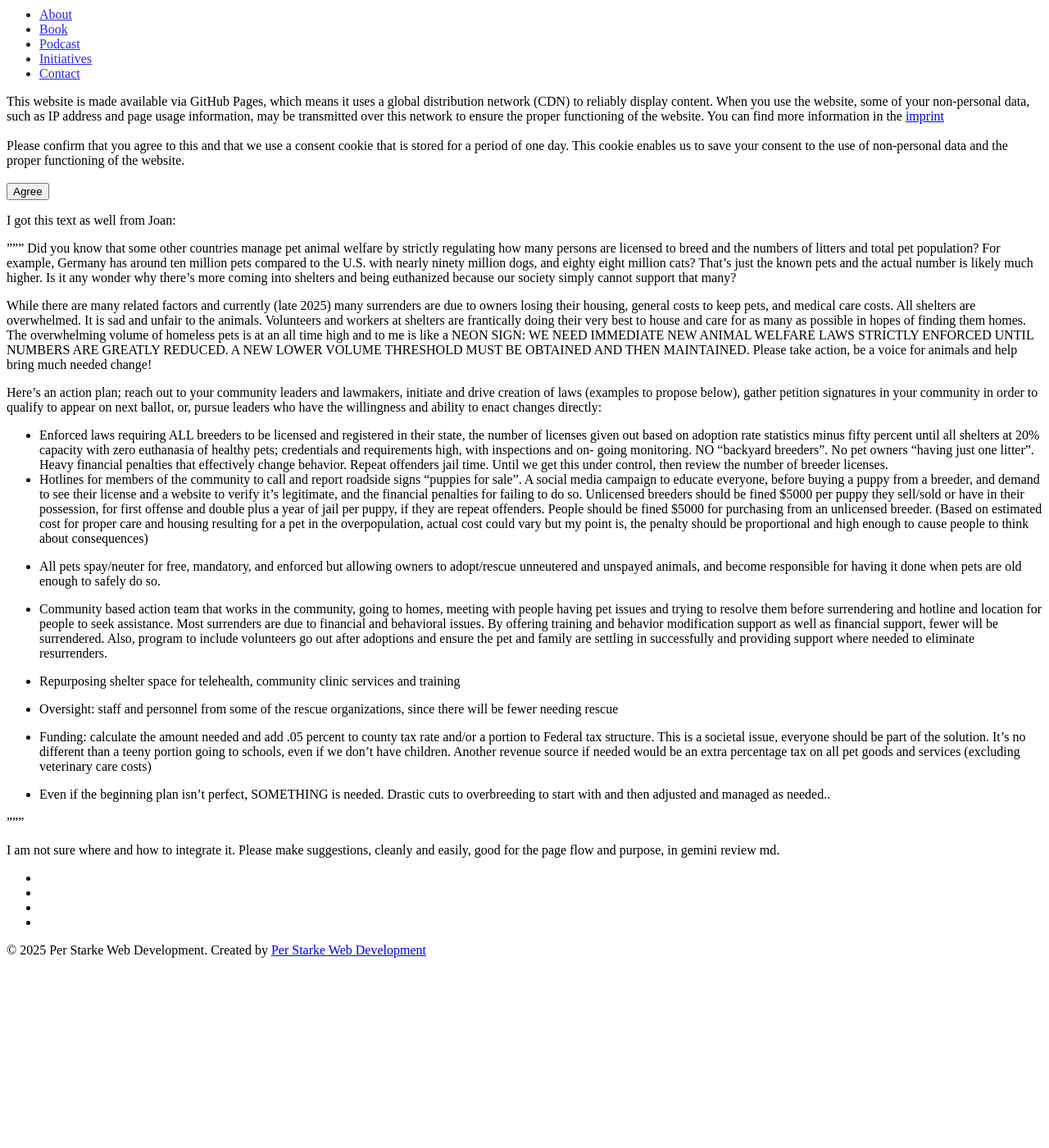
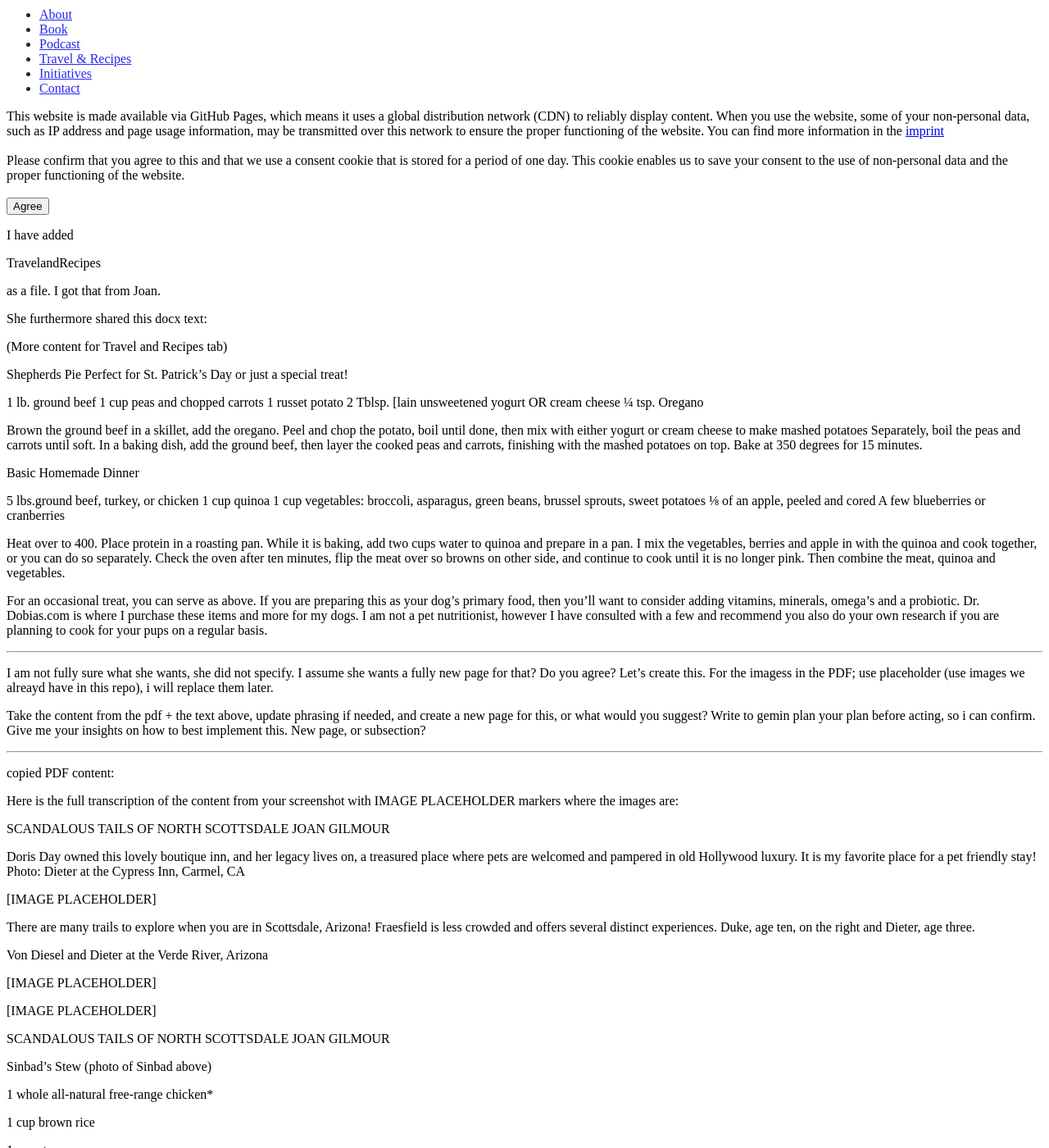
Before and after one commit to perstarke-webdev/puppps-by-joan, a Jekyll site: the page built from gemini-tasks.md, in a window 1280 px wide and 1400 px high, scrolled down 1236 px. Shown: the whole window at 82% size. Built offline with Jekyll 4.4.1, drawn with Linux system fonts in a browser that asks for light colours; cached includes are drawn as plain includes; our own code applies the rules of GitHub Pages for plain Markdown files; before the commit the page ends 2412 px from its top, so only the background shows below that; some of the changed text lies outside the part shown.

Commit message:
feat: Add Travel & Recipes page and update navigation

```diff
--- a/_data/navigation.yml
+++ b/_data/navigation.yml
@@ -9,6 +9,9 @@
   - title: "Podcast"
     url: /podcast
     blank: false
+  - title: "Travel & Recipes"
+    url: /recipes
+    blank: false
   - title: "Initiatives"
     url: /initiatives
     blank: false
--- /dev/null
+++ b/_pages/recipes.html
@@ -0,0 +1,199 @@
+---
+title: "Travel & Recipes"
+layout: page
+permalink: /recipes
+header:
+    overlay_image: /assets/images/header.webp
+    overlay_filter: rgba(0, 0, 0, 0.2)
+excerpt: "Explore pet-friendly travel destinations and discover delicious, homemade recipes for your furry friends."
+---
+
+<p>Welcome to Joan's collection of pet-friendly travel adventures and wholesome homemade recipes designed to delight your furry companions!</p>
+
+<section>
+    <h2>Pet-Friendly Travel Adventures</h2>
+
+    <!-- Scottsdale Travel Section -->
+    <div class="itr-container desktop-only">
+        <div class="itr-image-container">
+            <img src="/assets/images/initiatives/health.webp" alt="Scottsdale Trails Placeholder" class="itr-image" style="width:300px; border-radius: 5px;">
+        </div>
+        <div class="itr-text">
+            <h3>Scandalous Tails of North Scottsdale</h3>
+            <p>There are many trails to explore when you are in Scottsdale, Arizona! Fraesfield is less crowded and offers several distinct experiences. Meet Duke, age ten, and Dieter, age three, enjoying the trails.</p>
+            <p><i>Photo: Duke and Dieter on Scottsdale Trails</i></p>
+        </div>
+    </div>
+
+    <div class="mobile-only" style="text-align: center;">
+        <h3>Scandalous Tails of North Scottsdale</h3>
+        <img src="/assets/images/initiatives/health-mobile.webp" alt="Scottsdale Trails Placeholder" class="itr-image" style="width:100vw; height: 200px; border-radius: 5px; margin: 1rem 0; object-fit: cover;">
+        <p>There are many trails to explore when you are in Scottsdale, Arizona! Fraesfield is less crowded and offers several distinct experiences. Meet Duke, age ten, and Dieter, age three, enjoying the trails.</p>
+        <p><i>Photo: Duke and Dieter on Scottsdale Trails</i></p>
+    </div>
+
+    <!-- Cypress Inn Section -->
+    <div class="itr-container desktop-only" style="align-items: flex-start;">
+        <div class="itr-text">
+            <h3>Doris Day's Cypress Inn</h3>
+            <p>Doris Day owned this lovely boutique inn, and her legacy lives on. It's a treasured place where pets are welcomed and pampered in old Hollywood luxury. It remains Joan's favorite spot for a pet-friendly stay!</p>
+            <p><i>Photo: Dieter at the Cypress Inn, Carmel, CA</i></p>
+        </div>
+        <div class="itr-image-container" style="align-self: flex-start;">
+            <img src="/assets/images/initiatives/shelter.webp" alt="Cypress Inn Placeholder" class="itr-image" style="width:300px; border-radius: 5px;">
+        </div>
+    </div>
+
+    <div class="mobile-only" style="text-align: center;">
+        <h3>Doris Day's Cypress Inn</h3>
+        <img src="/assets/images/initiatives/shelter-mobile.webp" alt="Cypress Inn Placeholder" style="width:100vw; height: 200px; border-radius: 5px; margin: 1rem 0; object-fit: cover;">
+        <p>Doris Day owned this lovely boutique inn, and her legacy lives on. It's a treasured place where pets are welcomed and pampered in old Hollywood luxury. It remains Joan's favorite spot for a pet-friendly stay!</p>
+            <p><i>Photo: Dieter at the Cypress Inn, Carmel, CA</i></p>
+    </div>
+
+    <!-- Verde River Section -->
+    <div class="itr-container desktop-only">
+        <div class="itr-image-container">
+            <img src="/assets/images/initiatives/labs.webp" alt="Verde River Placeholder" class="itr-image" style="width:300px; border-radius: 5px;">
+        </div>
+        <div class="itr-text">
+            <h3>Verde River Adventures</h3>
+            <p>Explore the beauty of Arizona with your pets! Von Diesel and Dieter enjoying their time at the Verde River.</p>
+            <p><i>Photo: Von Diesel and Dieter at the Verde River, Arizona</i></p>
+        </div>
+    </div>
+
+    <div class="mobile-only" style="text-align: center;">
+        <h3>Verde River Adventures</h3>
+        <img src="/assets/images/initiatives/labs-mobile.webp" alt="Verde River Placeholder" class="itr-image" style="width:100vw; height: 200px; border-radius: 5px; margin: 1rem 0; object-fit: cover;">
+        <p>Explore the beauty of Arizona with your pets! Von Diesel and Dieter enjoying their time at the Verde River.</p>
+            <p><i>Photo: Von Diesel and Dieter at the Verde River, Arizona</i></p>
+    </div>
+
+</section>
+
+<section>
+    <h2>Homemade Pet Recipes</h2>
+
+    <!-- Shepherds Pie -->
+    <h3>Shepherds Pie</h3>
+    <img src="/assets/images/home/book.webp" alt="Shepherds Pie Placeholder" style="width: 100%; max-width: 400px; margin: 1rem auto; display: block; border-radius: 5px;">
+    <p>Perfect for St. Patrick’s Day or just a special treat!</p>
+    <a href="#" class="btn btn--primary read-more-btn" data-target="recipe-shepherds-pie">Read More</a>
+    <div id="recipe-shepherds-pie" class="expandable-content" style="display: none;">
+        <h4>Ingredients:</h4>
+        <ul>
+            <li>1 lb. ground beef</li>
+            <li>1 cup peas and chopped carrots</li>
+            <li>1 russet potato</li>
+            <li>2 Tblsp. plain unsweetened yogurt OR cream cheese</li>
+            <li>¼ tsp. Oregano</li>
+        </ul>
+
+        <h4>Instructions:</h4>
+        <ol>
+            <li>Brown the ground beef in a skillet, add the oregano.</li>
+            <li>Peel and chop the potato, boil until done, then mix with either yogurt or cream cheese to make mashed potatoes.</li>
+            <li>Separately, boil the peas and carrots until soft.</li>
+            <li>In a baking dish, add the ground beef, then layer the cooked peas and carrots, finishing with the mashed potatoes on top.</li>
+            <li>Bake at 350 degrees for 15 minutes.</li>
+        </ol>
+    </div>
+
+    <!-- Basic Homemade Dinner -->
+    <h3>Basic Homemade Dinner</h3>
+    <img src="/assets/images/home/podcast.webp" alt="Homemade Dinner Placeholder" style="width: 100%; max-width: 400px; margin: 1rem auto; display: block; border-radius: 5px;">
+    <p>A wholesome and customizable meal for your dog.</p>
+    <a href="#" class="btn btn--primary read-more-btn" data-target="recipe-basic-dinner">Read More</a>
+    <div id="recipe-basic-dinner" class="expandable-content" style="display: none;">
+        <h4>Ingredients:</h4>
+        <ul>
+            <li>5 lbs. ground beef, turkey, or chicken</li>
+            <li>1 cup quinoa</li>
+            <li>1 cup vegetables: broccoli, asparagus, green beans, brussel sprouts, sweet potatoes</li>
+            <li>⅛ of an apple, peeled and cored</li>
+            <li>A few blueberries or cranberries</li>
+        </ul>
+
+        <h4>Instructions:</h4>
+        <ol>
+            <li>Heat oven to 400 degrees.</li>
+            <li>Place protein in a roasting pan.</li>
+            <li>While it is baking, add two cups water to quinoa and prepare in a pan.</li>
+            <li>Mix the vegetables, berries and apple in with the quinoa and cook together, or you can do so separately.</li>
+            <li>Check the oven after ten minutes, flip the meat over so browns on other side, and continue to cook until it is no longer pink.</li>
+            <li>Then combine the meat, quinoa and vegetables.</li>
+        </ol>
+        <p>For an occasional treat, you can serve as above. If you are preparing this as your dog’s primary food, then you’ll want to consider adding vitamins, minerals, omega’s and a probiotic. <a href="https://www.drdobias.com" target="_blank" rel="noopener noreferrer">Dr. Dobias.com</a> is where I purchase these items and more for my dogs. I am not a pet nutritionist, however I have consulted with a few and recommend you also do your own research if you are planning to cook for your pups on a regular basis.</p>
+    </div>
+
+    <!-- Sinbad’s Stew -->
+    <h3>Sinbad’s Stew</h3>
+    <img src="/assets/images/full-logo.webp" alt="Sinbad's Stew Placeholder" style="width: 100%; max-width: 400px; margin: 1rem auto; display: block; border-radius: 5px;">
+    <p>A hearty and nutritious stew for your canine companion.</p>
+    <a href="#" class="btn btn--primary read-more-btn" data-target="recipe-sinbads-stew">Read More</a>
+    <div id="recipe-sinbads-stew" class="expandable-content" style="display: none;">
+        <h4>Ingredients:</h4>
+        <ul>
+            <li>1 whole all-natural free-range chicken*</li>
+            <li>1 cup brown rice</li>
+            <li>1 carrot</li>
+            <li>¼ cup peas and green beans combined</li>
+            <li>Few sprigs of parsley or rosemary</li>
+        </ul>
+        <h4>Instructions:</h4>
+        <ol>
+            <li>Cover the whole chicken with water in a large pot, cover, boil on medium heat until falling off the bones.</li>
+            <li>Strain and reserve liquid to cook rice and vegetables.</li>
+            <li>Meanwhile, allow chicken to cool enough to work with, then carefully pick out all bones, splintery pieces, skin, tendons.</li>
+            <li>Chop chicken to desired size depending on dog breed/size.</li>
+            <li>Mix together cooked rice, veggies, and chicken.</li>
+        </ol>
+        <p>*If allergic to chicken, substitute turkey or lean beef stew meat</p>
+    </div>
+
+    <!-- Special Occasion Doggie Lasagne -->
+    <h3>Special Occasion Doggie Lasagne</h3>
+    <img src="/assets/images/logo.webp" alt="Doggie Lasagne Placeholder" style="width: 100%; max-width: 400px; margin: 1rem auto; display: block; border-radius: 5px;">
+    <p>A special treat for your German shepherds, or other large breeds!</p>
+    <a href="#" class="btn btn--primary read-more-btn" data-target="recipe-doggie-lasagne">Read More</a>
+    <div id="recipe-doggie-lasagne" class="expandable-content" style="display: none;">
+        <p>I prepared this for three German shepherds—you may need to reduce the recipe!</p>
+        <h4>Ingredients:</h4>
+        <ul>
+            <li>1 red bell pepper, pureed, add ½ cup water, this will be the “sauce”</li>
+            <li>1 lb. cooked ground turkey, add ¼ tsp. oregano</li>
+            <li>1 lb. cottage cheese, mixed with 1 egg</li>
+            <li>6 lasagna noodles, cooked</li>
+        </ul>
+        <h4>Instructions:</h4>
+        <ol>
+            <li>Layer noodles, sauce, meat, cheese, and sprinkle mozzarella or parmesan cheese on top.</li>
+            <li>Bake at 375 for 25 minutes.</li>
+            <li>Cool for 20 minutes.</li>
+            <li>Test. Serve.</li>
+        </ol>
+    </div>
+
+    <!-- Kitty’s Crave -->
+    <h3>Kitty’s Crave</h3>
+    <img src="/assets/images/podcast.webp" alt="Kitty's Crave Placeholder" style="width: 100%; max-width: 400px; margin: 1rem auto; display: block; border-radius: 5px;">
+    <p>A delightful and healthy treat for your feline friends.</p>
+    <a href="#" class="btn btn--primary read-more-btn" data-target="recipe-kittys-crave">Read More</a>
+    <div id="recipe-kittys-crave" class="expandable-content" style="display: none;">
+        <h4>Ingredients:</h4>
+        <ul>
+            <li>8 oz. wild-caught salmon, oven baked</li>
+            <li>6 water-packed unsalted sardines (can substitute mackerel or herring)</li>
+            <li>6 eggs, oven baked well done (no liquid)</li>
+            <li>1 cup quinoa, cooked**</li>
+        </ul>
+        <h4>Instructions:</h4>
+        <ol>
+            <li>Mix and serve as a special treat!</li>
+            <li>Can also be served as a meal topper!</li>
+        </ol>
+        <p>**I leave quinoa out for kitties, add for doggos</p>
+    </div>
+
+</section>
--- a/gemini-tasks.md
+++ b/gemini-tasks.md
@@ -1,27 +1,120 @@
-I got this text as well from Joan:
+I have added
+
+TravelandRecipes
+
+as a file. I got that from Joan.
+
+She furthermore shared this docx text:
 
 
-"""
-Did you know that some other countries manage pet animal welfare by strictly regulating how many persons are licensed to breed and the numbers of litters and total pet population?  For example, Germany has around ten million pets compared to the U.S. with nearly ninety million dogs, and eighty eight million cats?  That’s just the known pets and the actual number is likely much higher.   Is it any wonder why there’s more coming into shelters and being euthanized because our society simply cannot support that many?
+(More content for Travel and Recipes tab)
 
-While there are many related factors and currently (late 2025) many surrenders are due to owners losing their housing, general costs to keep pets, and medical care costs.  All shelters are overwhelmed.  It is sad and unfair to the animals.  Volunteers and workers at shelters are frantically doing their very best to house and care for as many as possible in hopes of finding them homes.  The overwhelming volume of homeless pets is at an all time high and to me is like a NEON SIGN:  WE NEED IMMEDIATE NEW ANIMAL WELFARE LAWS STRICTLY ENFORCED UNTIL NUMBERS ARE GREATLY REDUCED.  A NEW LOWER VOLUME THRESHOLD MUST BE OBTAINED AND THEN MAINTAINED.  Please take action, be a voice for animals and help bring much needed change!
+Shepherds Pie
+Perfect for St. Patrick’s Day or just a special treat!
 
-Here’s an action plan; reach out to your community leaders and lawmakers, initiate and drive creation of laws (examples to propose below), gather petition signatures in your community in order to qualify to appear on next ballot, or, pursue leaders who have the willingness and ability to enact changes directly:
+1 lb. ground beef
+1 cup peas and chopped carrots
+1 russet potato
+2 Tblsp. [lain unsweetened yogurt OR cream cheese
+¼ tsp. Oregano
 
-*	Enforced laws requiring ALL breeders to be licensed and registered in their state, the number of licenses given out based on adoption rate statistics minus fifty percent until all shelters at 20% capacity with zero euthanasia of healthy pets; credentials and requirements high, with inspections and on- going monitoring.  NO “backyard breeders”.  No pet owners “having just one litter”.  Heavy financial penalties that effectively change behavior.  Repeat offenders jail time. Until we get this under control, then review the number of breeder licenses.
-*	Hotlines for members of the community to call and report roadside signs “puppies for sale”.  A social media campaign to educate everyone, before buying a puppy from a breeder, and demand to see their license and a website to verify it’s legitimate, and the financial penalties for failing to do so.  Unlicensed breeders should be fined $5000 per puppy they sell/sold or have in their possession,  for first offense and double plus a year of jail per puppy, if they are  repeat offenders.  People should be fined $5000 for purchasing from an unlicensed breeder.  (Based on estimated cost for proper care and housing resulting for a pet in the overpopulation, actual cost could vary but my point is, the penalty should be proportional and high enough to cause people to think about consequences)
-*	All  pets spay/neuter for free, mandatory, and enforced but allowing owners to adopt/rescue unneutered and unspayed animals, and become responsible for having it done when pets are old enough to safely do so.
+Brown the ground beef in a skillet, add the oregano. Peel and chop the potato, boil until done, then mix with either yogurt or cream cheese to make mashed potatoes Separately, boil the peas and carrots until soft.  In a baking dish, add the ground beef, then layer the cooked peas and carrots, finishing with the mashed potatoes on top.  Bake at 350 degrees for 15 minutes.
 
-*	Community based action team that works in the community, going to homes, meeting with people having pet issues and trying to resolve them before surrendering and hotline and location for people to seek assistance.  Most surrenders are due to financial and behavioral issues.  By offering training and behavior modification support as well as financial support, fewer will be surrendered.  Also,  program to include volunteers go out after adoptions and ensure the pet and family are settling in successfully and providing support where needed to eliminate resurrenders.
 
-*	Repurposing shelter space for telehealth, community clinic services and training
+Basic Homemade Dinner
 
-*	Oversight: staff and personnel from some of the rescue organizations, since there will be fewer needing rescue
+5 lbs.ground beef, turkey, or chicken
+1 cup quinoa
+1 cup vegetables: broccoli, asparagus, green beans, brussel sprouts, sweet potatoes
+⅛ of an apple, peeled and cored
+A few blueberries or cranberries
 
-*	Funding: calculate the amount needed and add .05 percent to county tax rate and/or a portion to Federal tax structure.  This is a societal issue, everyone should be part of the solution.  It’s no different than a teeny portion going to schools, even if we don’t have children. Another revenue source if needed would be an extra percentage tax on all pet goods and services (excluding veterinary care costs)
+Heat over to 400.  Place protein in a roasting pan.  While it is baking, add two cups water to quinoa and prepare in a pan.  I mix the vegetables, berries and apple in with the quinoa and cook together, or you can do so separately.  Check the oven after ten minutes, flip the meat over so browns on other side, and continue to cook until it is no longer pink.  Then combine the meat, quinoa and vegetables.
 
-*	Even if the beginning plan isn’t perfect, SOMETHING is needed.  Drastic cuts to overbreeding to start with and then adjusted and managed as needed..
+For an occasional treat, you can serve as above.  If you are preparing this as your dog’s primary food, then you’ll want to consider adding   vitamins, minerals, omega’s and a probiotic.  Dr. Dobias.com is where I purchase these items and more for my dogs.  I am not a pet nutritionist, however I have consulted with a few and recommend you also do your own research if you are planning to cook for your pups on a regular basis.
 
-"""
 
-I am not sure where and how to integrate it. Please make suggestions, cleanly and easily, good for the page flow and purpose, in gemini review md.
+
+
+___
+
+
+I am not fully sure what she wants, she did not specify. I assume she wants a fully new page for that?
+Do you agree?
+Let's create this. For the imagess in the PDF; use placeholder (use images we alreayd have in this repo), i will replace them later.
+
+Take the content from the pdf + the text above, update phrasing if needed, and create a new page for this, or what would you suggest?
+Write to gemin plan your plan before acting, so i can confirm. Give me your insights on how to best implement this. New page, or subsection?
+
+
+---
+
+
+copied PDF content:
+
+
+Here is the full transcription of the content from your screenshot with IMAGE PLACEHOLDER markers where the images are:
+
+SCANDALOUS TAILS OF NORTH SCOTTSDALE
+JOAN GILMOUR
+
+Doris Day owned this lovely boutique inn, and her legacy lives on, a treasured place where pets are welcomed and pampered in old Hollywood luxury. It is my favorite place for a pet friendly stay!
+Photo: Dieter at the Cypress Inn, Carmel, CA
+
+[IMAGE PLACEHOLDER]
+
+There are many trails to explore when you are in Scottsdale, Arizona! Fraesfield is less crowded and offers several distinct experiences. Duke, age ten, on the right and Dieter, age three.
+
+Von Diesel and Dieter at the Verde River, Arizona
+
+[IMAGE PLACEHOLDER]
+
+[IMAGE PLACEHOLDER]
+
+SCANDALOUS TAILS OF NORTH SCOTTSDALE
+JOAN GILMOUR
+
+Sinbad’s Stew (photo of Sinbad above)
+
+1 whole all-natural free-range chicken*
+
+1 cup brown rice
+
+1 carrot
+
+¼ cup peas and green beans combined
+
+Few sprigs of parsley or rosemary
+
+Cover the whole chicken with water in a large pot, cover, boil on medium heat until falling off the bones. Strain and reserve liquid to cook rice and vegetables. Meanwhile, allow chicken to cool enough to work with, then carefully pick out all bones, splintery pieces, skin, tendons. Chop chicken to desired size depending on dog breed/size. Mix together cooked rice, veggies, and chicken.
+
+*If allergic to chicken, substitute turkey or lean beef stew meat
+
+[IMAGE PLACEHOLDER]
+
+Special Occasion Doggie Lasagne
+I prepared this for three German shepherds—you may need to reduce the recipe!
+
+1 red bell pepper, pureed, add ½ cup water, this will be the “sauce”
+
+1 lb. cooked ground turkey, add ¼ tsp. oregano
+
+1 lb. cottage cheese, mixed with 1 egg
+
+6 lasagna noodles, cooked
+
+Layer noodles, sauce, meat, cheese, and sprinkle mozzarella or parmesan cheese on top. Bake at 375 for 25 minutes. Cool for 20 minutes. Test. Serve.
+
+Kitty’s Crave
+
+8 oz. wild-caught salmon, oven baked
+
+6 water-packed unsalted sardines (can substitute mackerel or herring)
+
+6 eggs, oven baked well done (no liquid)
+
+1 cup quinoa, cooked**
+
+Mix and serve as a special treat!
+Can also be served as a meal topper!
+**I leave quinoa out for kitties, add for doggos
```
Also changed, not shown: gemini-plan.md (+35 -0 lines).
